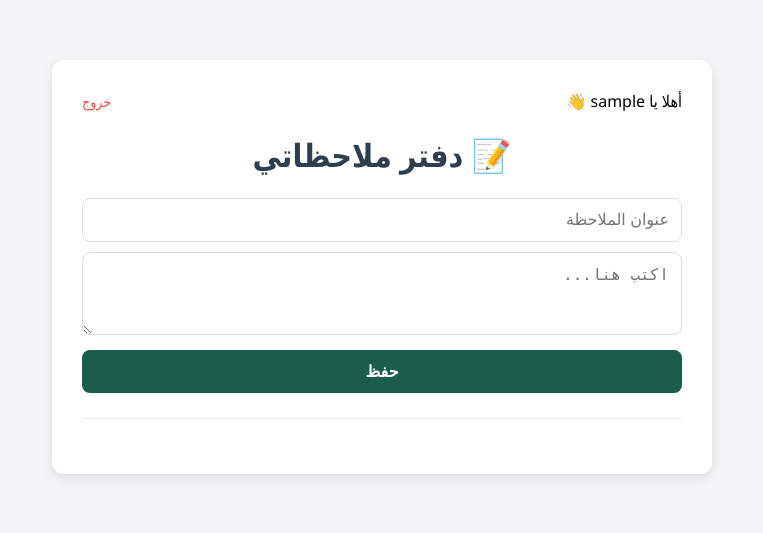
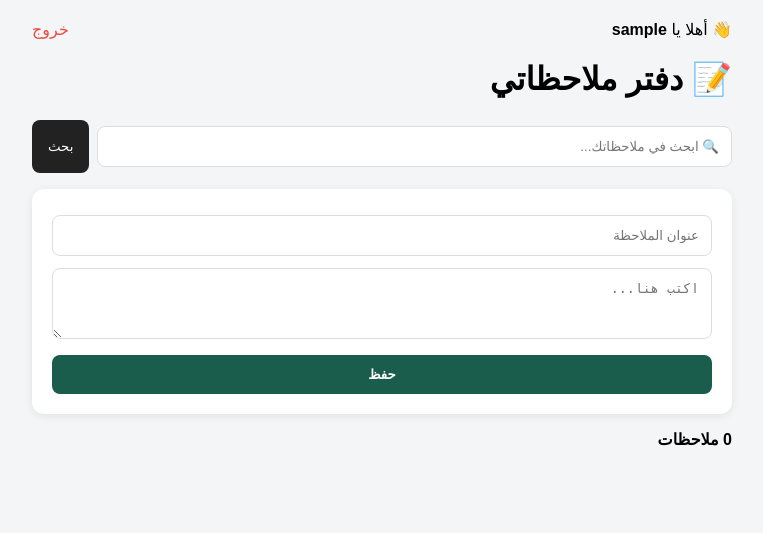
Before and after one commit to mhdFoaad/notes-app, a Flask app: page / in a window 1280 px wide. Shown: the top 533 px of the page, without its empty margins (258-1021 px from the left). Run offline with Flask 3, Linux system fonts and the light colour scheme; the visitor is signed in with stand-in values (Sample User, id 1); data that the repository does not hold is empty; some libraries are stand-ins or nearby versions.

Commit message:
add search pin timestamp and indexes

```diff
--- a/templates/index.html
+++ b/templates/index.html
@@ -1,51 +1,53 @@
 <!DOCTYPE html>
 <html lang="ar" dir="rtl">
 <head>
-    <meta charset="UTF-8">
-    <meta name="viewport" content="width=device-width, initial-scale=1.0">
+<meta charset="UTF-8"><meta name="viewport" content="width=device-width">
 <title>دفتر ملاحظاتي</title>
 <style>
-        body { font-family: 'Segoe UI', Tahoma, sans-serif; background: #f4f5f7; margin: 0; padding: 20px; }
-       .container { max-width: 600px; margin: 40px auto; background: white; padding: 30px; border-radius: 12px; box-shadow: 0 4px 12px rgba(0,0,0,0.1); }
-        h1 { text-align: center; color: #2c3e50; }
-        input, textarea { width: 100%; padding: 12px; margin-bottom: 10px; border: 1px solid #ddd; border-radius: 8px; box-sizing: border-box; font-size: 16px; }
-        button.save { width: 100%; background: #1a5d4c; color: white; padding: 12px; border: none; border-radius: 8px; cursor: pointer; font-size: 16px; font-weight: bold; }
-        button.save:hover { background: #144a3c; }
-       .note { background: #fafafa; border-right: 4px solid #1a5d4c; padding: 15px; border-radius: 8px; margin-top: 15px; position: relative; }
-       .note h3 { margin: 0 0 5px 0; }
-       .note p { margin: 0; color: #555; white-space: pre-wrap; }
-       .delete-btn { background: #e74c3c; color: white; border: none; padding: 5px 10px; border-radius: 5px; cursor: pointer; float: left; font-size: 13px; }
-       .delete-btn:hover { background: #c0392b; }
+body{font-family:sans-serif;background:#f4f5f7;padding:20px;max-width:700px;margin:auto}
+.header{display:flex;justify-content:space-between;align-items:center;margin-bottom:20px}
+.card{background:white;padding:20px;border-radius:12px;box-shadow:0 2px 8px rgba(0,0,0,.08);margin-bottom:16px}
+input,textarea{width:100%;padding:12px;margin:6px 0;border:1px solid #ddd;border-radius:8px;box-sizing:border-box}
+button{cursor:pointer}
+.note{border-right:3px solid transparent; transition:.2s}
+.note.pinned{border-right-color:#f1c40f; background:#fffdf0}
 </style>
 </head>
 <body>
-    <div class="container">
-<div style="display:flex; justify-content:space-between; align-items:center;">
-  <span>أهلا يا {{ username }} 👋</span>
-  <a href="/logout" style="color:#e74c3c; text-decoration:none; font-size:14px;">خروج</a>
+<div class="header">
+  <div>👋 أهلا يا <b>{{ username }}</b></div>
+  <a href="/logout" style="color:#e74c3c;text-decoration:none;">خروج</a>
 </div>
+
 <h1>📝 دفتر ملاحظاتي</h1>
 
-        <form action="/add" method="POST">
-            <input type="text" name="title" placeholder="عنوان الملاحظة" required>
-            <textarea name="content" rows="3" placeholder="اكتب هنا..." required></textarea>
-            <button type="submit" class="save">حفظ</button>
+<form method="GET" style="display:flex; gap:8px; margin-bottom:16px;">
+  <input name="q" value="{{ q }}" placeholder="🔍 ابحث في ملاحظاتك...">
+  <button style="padding:10px 16px; background:#222; color:white; border:none; border-radius:8px;">بحث</button>
+  {% if q %}<a href="/" style="padding:10px 14px; background:#eee; border-radius:8px; text-decoration:none; color:#333;">مسح</a>{% endif %}
 </form>
 
-        <hr style="margin: 25px 0; border: none; border-top: 1px solid #eee;">
+<div class="card">
+<form action="/add" method="POST">
+  <input name="title" placeholder="عنوان الملاحظة" required>
+  <textarea name="content" placeholder="اكتب هنا..." rows="3" required></textarea>
+  <button style="width:100%; background:#1a5d4c; color:white; padding:12px; border:none; border-radius:8px; font-weight:bold; margin-top:6px;">حفظ</button>
+</form>
+</div>
+
+<p><b>{{ notes|length }} ملاحظات</b></p>
 
 {% for note in notes %}
-<div class="note">
-    <h3>{{ note[1] }}</h3>
-    <p>{{ note[2] }}</p>
-    <div style="display:flex; gap:8px; margin-top:12px;">
+<div class="card note {{ 'pinned' if note[5]==1 else '' }}">
+  <h3 style="margin:0 0 6px 0;">{{ '📌 ' if note[5]==1 else '' }}{{ note[1] }}</h3>
+  <p style="margin:0 0 8px 0; color:#444;">{{ note[2] }}</p>
+  <small style="color:#999;">{{ note[4] }}</small>
+  <div style="display:flex; gap:6px; margin-top:12px; flex-wrap:wrap;">
+    <form action="/pin/{{ note[0] }}" method="POST" style="margin:0;"><button style="background:#eee; border:none; padding:6px 12px; border-radius:6px;">{{ 'إلغاء تثبيت' if note[5]==1 else 'تثبيت' }}</button></form>
     <a href="/edit/{{ note[0] }}" style="background:#f1c40f; color:#333; padding:6px 12px; border-radius:6px; text-decoration:none; font-size:13px;">تعديل</a>
-        <form action="/delete/{{ note[0] }}" method="POST" style="margin:0;">
-            <button style="background:#e74c3c; color:white; border:none; padding:6px 12px; border-radius:6px; cursor:pointer; font-size:13px;">حذف</button>
-        </form>
+    <form action="/delete/{{ note[0] }}" method="POST" style="margin:0;"><button style="background:#e74c3c; color:white; border:none; padding:6px 12px; border-radius:6px;">حذف</button></form>
   </div>
 </div>
 {% endfor %}
-    </div>
-</body>
-</html>
+
+</body></html>
```
Lines whose indentation alone changed are shown as unchanged.
